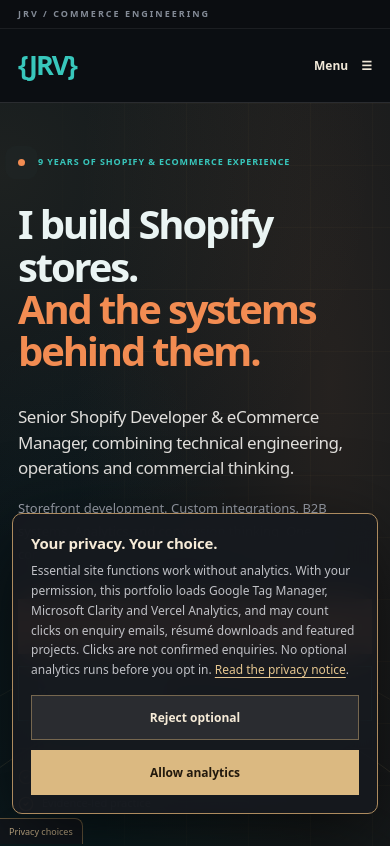
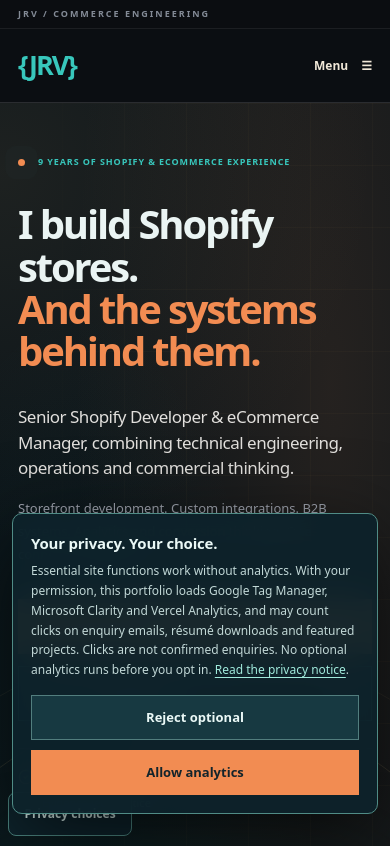
Before and after one commit to bonvallite/developer-portfolio, a Next.js app: page / in a window 390 px wide. Shown: the top 846 px of the page. Built offline with nearby package versions, Linux system fonts and the light colour scheme.

Commit message:
fix(a11y): make mobile privacy preferences readable and keyboard-accessible
Use 44px JRV-styled preferences, expose expansion state, protect opt-out
in source/browser QA, and document release acceptance.

```diff
--- a/app/components/ConsentManager.tsx
+++ b/app/components/ConsentManager.tsx
@@ -10,6 +10,7 @@ import { reportPortfolioClick } from './portfolio-intent-events';
 // contact forms, customer records or session recordings by itself.
 // Explicit portfolio link markers can produce fixed, non-PII click-intent
 // events through GTM only after consent. No clicks are confirmed enquiries.
+// The always-available privacy settings button exposes whether its panel is expanded.
 // Reversing an accepted choice reloads the page because already-loaded external
 // vendor scripts cannot be reliably unloaded in a running document.
 const storageKey = 'jrv-optional-analytics-consent-v1';
@@ -101,6 +102,6 @@ export default function ConsentManager() {
         <button type="button" className="jrv-consent-accept" onClick={() => choose('accepted')}>Allow analytics</button>
       </div>
     </section>}
-    <button type="button" className="jrv-consent-settings" onClick={() => setOpen(value => !value)} aria-label="Change analytics privacy choices">Privacy choices</button>
+    <button type="button" className="jrv-consent-settings" onClick={() => setOpen(value => !value)} aria-label="Change analytics privacy choices" aria-expanded={open}>Privacy choices</button>
   </>;
 }
--- a/app/components/consent-manager.css
+++ b/app/components/consent-manager.css
@@ -1,15 +1,17 @@
-/* Sitewide optional analytics consent. No remote CSS, fonts or imagery.
-   Both choice buttons remain keyboard-accessible and work without a form. */
-.jrv-consent{position:fixed;z-index:200;left:20px;right:20px;bottom:20px;max-width:1030px;margin:auto;border:1px solid #ad8b5f;background:#16191eeF;box-shadow:0 25px 85px #000a;color:#f5ead7;border-radius:10px;display:flex;align-items:center;gap:25px;justify-content:space-between;padding:22px 24px;backdrop-filter:blur(16px)}
+/* Sitewide optional analytics consent. All choices are optional and keyboard-accessible.
+   The privacy control is a minimum 44px target with readable mobile typography.
+   Styling uses JRV obsidian, teal and ember; no external fonts or assets. */
+.jrv-consent{position:fixed;z-index:200;left:20px;right:20px;bottom:20px;max-width:1030px;margin:auto;border:1px solid #508c86;background:#0d222bf2;box-shadow:0 25px 85px #000a;color:#eaf8f6;border-radius:10px;display:flex;align-items:center;gap:25px;justify-content:space-between;padding:22px 24px;backdrop-filter:blur(16px)}
 .jrv-consent strong{display:block;font-size:15px;margin-bottom:7px;letter-spacing:-.2px}
-.jrv-consent p{margin:0;font-size:12px;line-height:1.65;color:#c0c1c6;max-width:700px}
-.jrv-consent a{color:#e5c690;text-decoration:underline;text-underline-offset:3px}
+.jrv-consent p{margin:0;font-size:12px;line-height:1.65;color:#c2d8d7;max-width:700px}
+.jrv-consent a{color:#a1eadc;text-decoration:underline;text-underline-offset:3px}
 .jrv-consent-actions{display:flex;gap:10px;flex-shrink:0}
-.jrv-consent-actions button{min-height:45px;padding:10px 16px;border:1px solid #76674f;background:#2a2c30;color:#f6ebd7;font-size:12px;font-weight:750;cursor:pointer}
-.jrv-consent-actions button.jrv-consent-accept{background:#dbb981;color:#22190d;border-color:#dbb981}
-.jrv-consent-settings{position:fixed;z-index:190;bottom:0;left:0;border:1px solid #736144;border-bottom:0;border-left:0;background:#14191ee8;color:#d9bf94;border-radius:0 8px 0 0;padding:7px 11px;font-size:10px;cursor:pointer}
-.jrv-consent-settings:hover{background:#2a2b2c}
-.jrv-consent button:focus-visible,.jrv-consent-settings:focus-visible{outline:3px solid #f7d99f;outline-offset:3px}
-@media(max-width:800px){.jrv-consent{flex-direction:column;align-items:stretch;gap:15px;left:12px;right:12px;bottom:30px;padding:18px}.jrv-consent-actions{width:100%}.jrv-consent-actions button{flex:1}.jrv-consent-settings{font-size:9px;padding:6px 9px}}
+.jrv-consent-actions button{min-height:45px;padding:10px 16px;border:1px solid #527e7e;background:#173941;color:#eaf8f6;font-size:13px;font-weight:750;cursor:pointer}
+.jrv-consent-actions button.jrv-consent-accept{background:#f28c52;color:#13242b;border-color:#f28c52}
+/* Kept available after rejection, with a 44px target and non-obscuring inset. */
+.jrv-consent-settings{position:fixed;z-index:190;bottom:8px;left:8px;min-height:44px;min-width:124px;display:inline-flex;align-items:center;justify-content:center;border:1px solid #518e89;background:#102731f2;color:#e1f8f4;border-radius:8px;padding:10px 14px;font-size:12px;font-weight:750;line-height:1.35;cursor:pointer}
+.jrv-consent-settings:hover{background:#1d4750}
+.jrv-consent button:focus-visible,.jrv-consent-settings:focus-visible{outline:3px solid #f28c52;outline-offset:3px}
+@media(max-width:800px){.jrv-consent{flex-direction:column;align-items:stretch;gap:15px;left:12px;right:12px;bottom:30px;padding:18px}.jrv-consent-actions{width:100%}.jrv-consent-actions button{flex:1}.jrv-consent-settings{min-height:44px;font-size:12px;padding:10px 14px;bottom:8px;left:8px}}
 @media(max-width:390px){.jrv-consent-actions{flex-direction:column}}
 @media(prefers-reduced-motion:reduce){.jrv-consent,.jrv-consent-settings{transition:none}}
```
Also changed, not shown: tests/homepage-browser-qa.mjs (+24 -0 lines), 3 other files (tests, documents, lock files or other folders).
